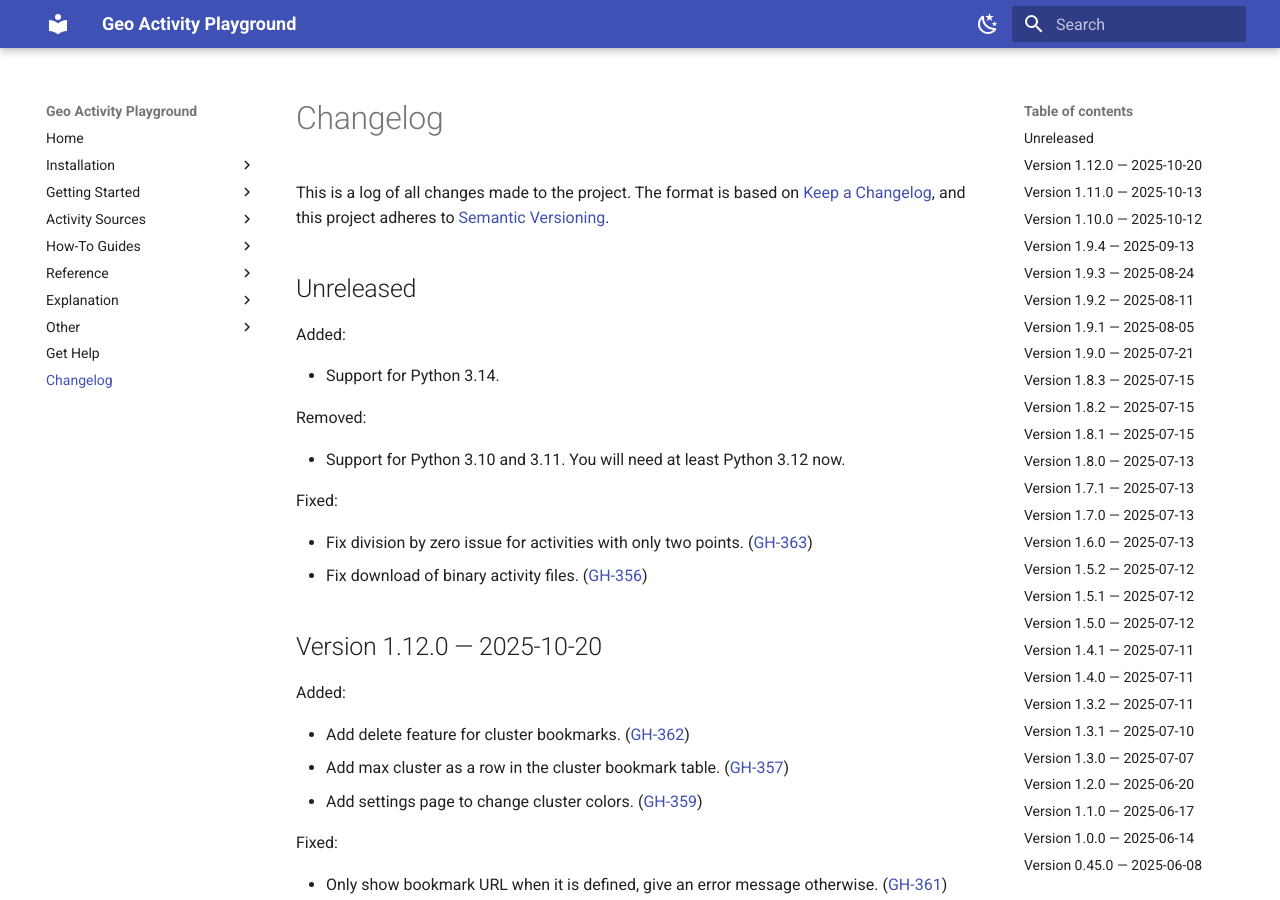
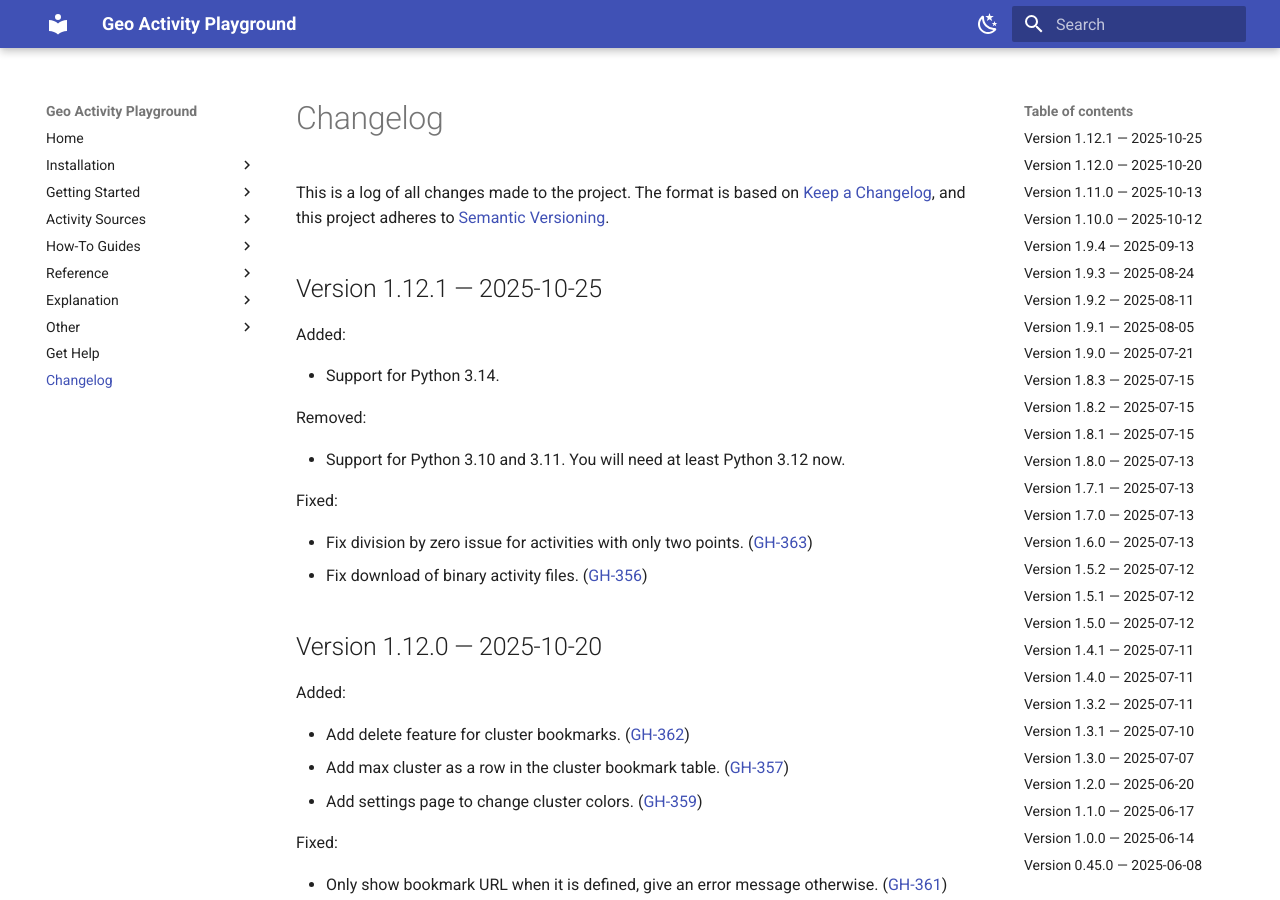
Before and after one commit to martin-ueding/geo-activity-playground, an MkDocs documentation site: the page built from docs/changelog.md, in a window 1280 px wide and 900 px high. Built offline with MkDocs 1.6.1 and Material for MkDocs 9.7.7, drawn with Linux system fonts in a browser that asks for light colours.

Commit message:
Bump version to 1.12.1

```diff
--- a/docs/changelog.md
+++ b/docs/changelog.md
@@ -15,7 +15,7 @@ Types of changes
 ([GH-000](https://github.com/martin-ueding/geo-activity-playground/issues/000))
 -->
 
-## Unreleased
+## Version 1.12.1 — 2025-10-25
 
 Added:
 
--- a/pyproject.toml
+++ b/pyproject.toml
@@ -1,6 +1,6 @@
 [tool.poetry]
 name = "geo-activity-playground"
-version = "1.12.0"
+version = "1.12.1"
 description = "Analysis of geo data activities like rides, runs or hikes."
 authors = ["Martin Ueding <mu@martin-ueding.de>"]
 license = "MIT"
```
